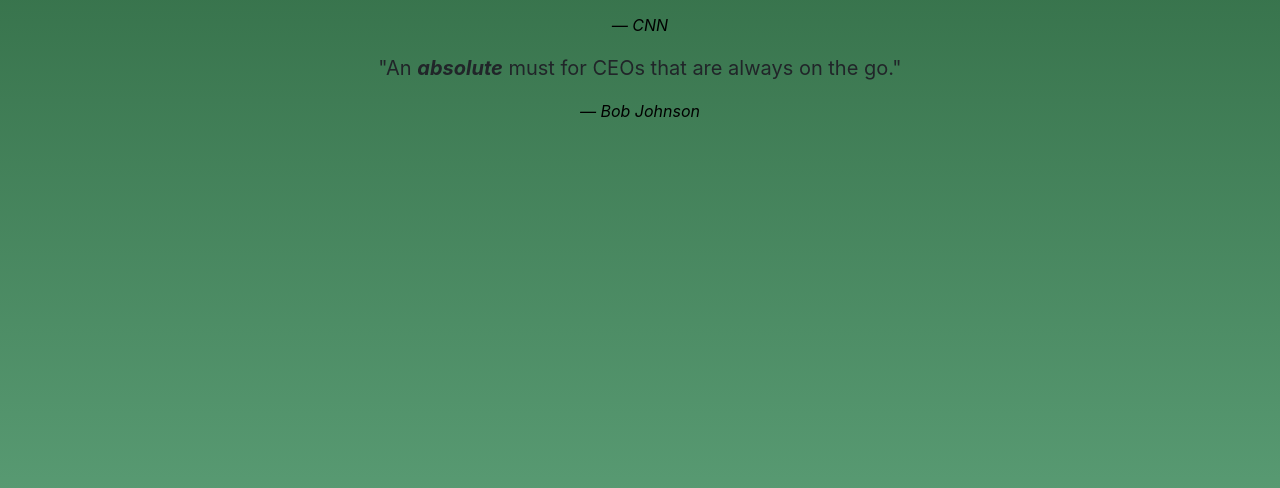
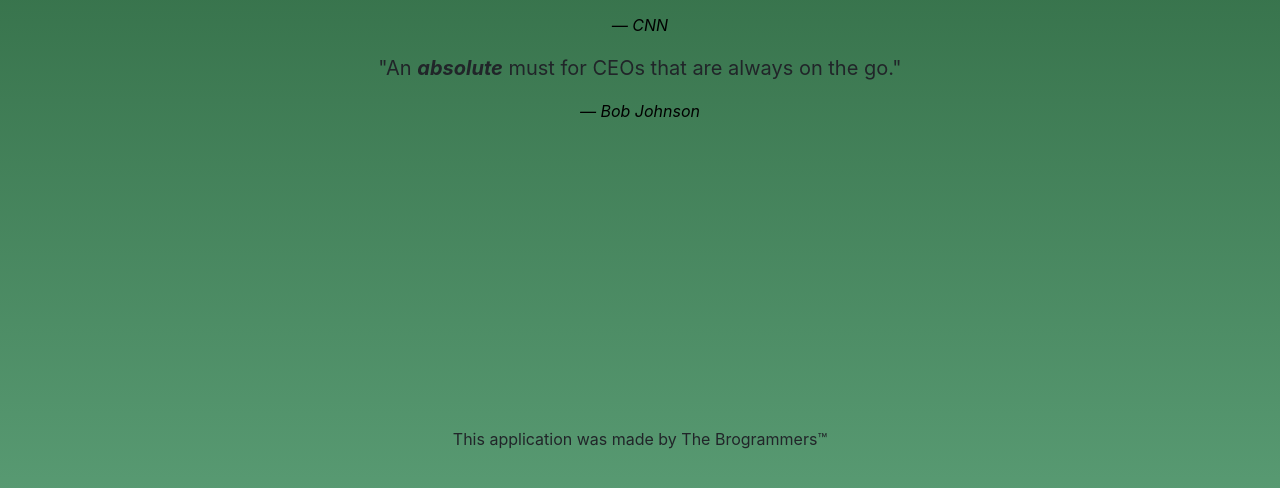
Before and after one commit to TheBrogrammersUnited/traveltrivia, a plain HTML site: page frontend/web/index.html in a window 1280 px wide. Shown: the part 228-716 px from the top of the page. Drawn offline with nearby package versions, Linux system fonts and the light colour scheme.

Commit message:
footnote

```diff
--- a/frontend/web/index.html
+++ b/frontend/web/index.html
@@ -21,6 +21,9 @@
 <meta http-equiv="Content-Security-Policy" content="upgrade-insecure-requests">
 
 <style type="text/css">
+
+
+
 .blockquote {
 	<!--background: black; -->
 	background-color: #eee
@@ -31,6 +34,17 @@
 color: black;
 font-style: italic;
 }
+
+
+.bottom-navbar {
+    text-align: center;
+    position:fixed;
+    bottom: 0
+    background-color:#f00;
+    width:100%
+}
+
+
 </style>
 
 
@@ -80,6 +94,12 @@ font-style: italic;
 <footer class="blockquote-footer">Bob Johnson</footer>
 </div>
 
+<br><br><br><br><br><br><br><br><br><br><br><br>
+
+<div class="bottom-navbar">
+This application was made by The Brogrammers™
+</div>
+
 
 
 </body>
```
